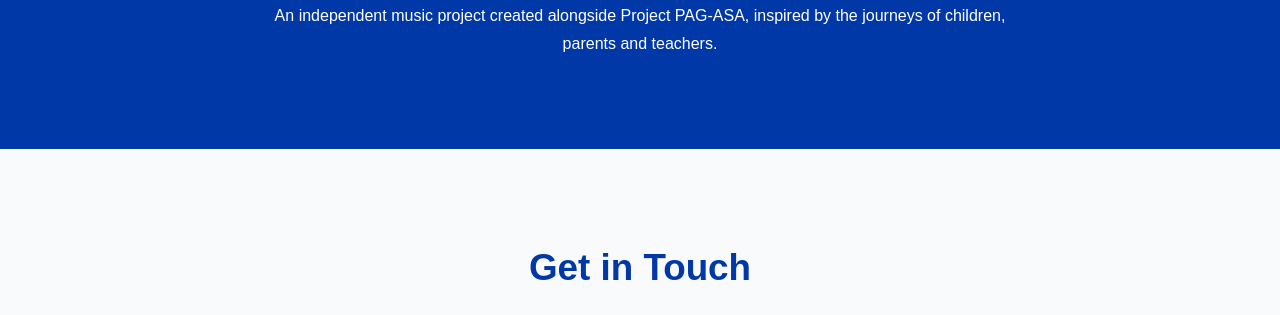
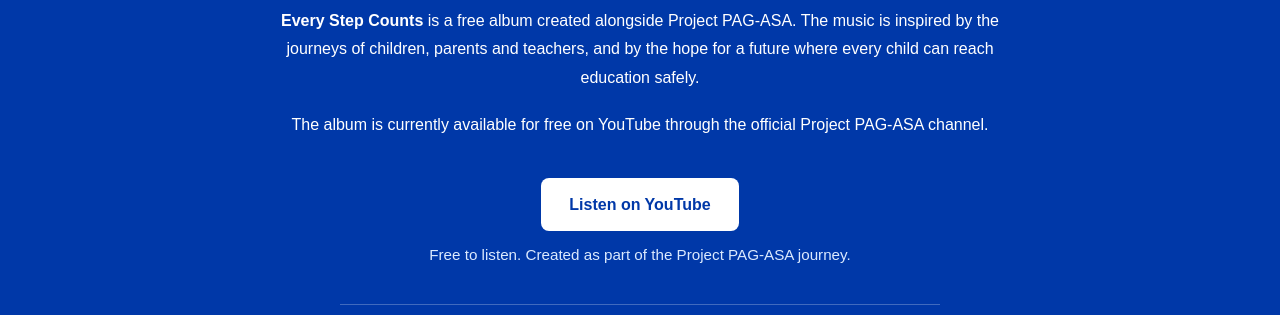
Before and after one commit to Project-PAG-ASA/projectpagasa.org, a plain HTML site: page index.html in a window 1280 px wide. Shown: the part 10239-10554 px from the top of the page. Drawn offline with Linux system fonts and the light colour scheme.

Commit message:
Update index.html

```diff
--- a/index.html
+++ b/index.html
@@ -1,8 +1,3 @@
-<!DOCTYPE html>
-<html lang="en">
-
-<head>
-
 <meta charset="UTF-8">
 
 <meta
@@ -404,11 +399,54 @@
 
     .music-box h3 {
         font-size: 2rem;
-            margin-bottom: 10px;
+        margin-bottom: 15px;
     }
 
     .music-box p {
         line-height: 1.8;
+        margin-bottom: 18px;
+    }
+
+    .music-note {
+        font-size: 0.95rem;
+        color: #dbeafe;
+        margin-top: 10px;
+    }
+
+    .music-button {
+        display: inline-block;
+        margin-top: 20px;
+        padding: 14px 28px;
+        background: white;
+        color: #0038a8;
+        text-decoration: none;
+        border-radius: 8px;
+        font-weight: 700;
+
+        transition:
+            transform 0.2s ease,
+            box-shadow 0.2s ease;
+    }
+
+    .music-button:hover {
+        transform: translateY(-2px);
+        box-shadow:
+            0 8px 20px rgba(0, 0, 0, 0.25);
+    }
+
+    .music-divider {
+        margin: 35px auto;
+        width: 80%;
+        border: none;
+        border-top: 1px solid rgba(255, 255, 255, 0.25);
+    }
+
+    .music-tagalog {
+        color: #ffffff;
+    }
+
+    .music-tagalog h3 {
+        color: #ffffff;
     }
 
     /* =========================
@@ -539,11 +577,6 @@
 
 </style>
 
-</head>
-
-
-<body>
-
 
 <!-- =========================
      NAVIGATION
@@ -1671,10 +1704,11 @@
 
         <p class="section-intro">
 
-                Music is another way for me to tell the stories
-                and emotions behind Project PAG-ASA.
-
-            </p>
+            Music is another way for me to tell the stories,
+            emotions and hopes behind Project PAG-ASA.
+
+        </p>
+
 
         <div class="music-box">
 
@@ -1684,11 +1718,83 @@
 
             <p>
 
-                    An independent music project created alongside
-                    Project PAG-ASA, inspired by the journeys of
-                    children, parents and teachers.
-
-                </p>
+                <strong>
+                    Every Step Counts
+                </strong>
+                is a free album created alongside
+                Project PAG-ASA.
+
+                The music is inspired by the journeys of
+                children, parents and teachers, and by the
+                hope for a future where every child can reach
+                education safely.
+
+            </p>
+
+
+            <p>
+
+                The album is currently available for free on
+                YouTube through the official Project PAG-ASA
+                channel.
+
+            </p>
+
+
+            <a
+                href="https://www.youtube.com/@ProjectPAG-ASA"
+                target="_blank"
+                rel="noopener noreferrer"
+                class="music-button"
+            >
+                Listen on YouTube
+            </a>
+
+
+            <p class="music-note">
+
+                Free to listen. Created as part of the
+                Project PAG-ASA journey.
+
+            </p>
+
+
+            <hr class="music-divider">
+
+
+            <div class="music-tagalog">
+
+                <h3>
+                    Every Step Counts
+                </h3>
+
+                <p>
+
+                    Ang
+                    <strong>
+                        Every Step Counts
+                    </strong>
+                    ay isang libreng album na ginawa kasabay
+                    ng Project PAG-ASA.
+
+                    Ang musika ay inspirasyon mula sa mga
+                    paglalakbay ng mga bata, magulang at guro,
+                    at mula sa pag-asa para sa isang hinaharap
+                    kung saan ang bawat bata ay makakarating
+                    sa edukasyon nang ligtas.
+
+                </p>
+
+
+                <p>
+
+                    Ang album ay kasalukuyang available nang
+                    libre sa YouTube sa pamamagitan ng opisyal
+                    na Project PAG-ASA channel.
+
+                </p>
+
+            </div>
 
         </div>
 
@@ -1811,8 +1917,3 @@
         );
 
 </script>
-
-
-</body>
-
-</html>
```
Lines whose indentation alone changed are shown as unchanged.
